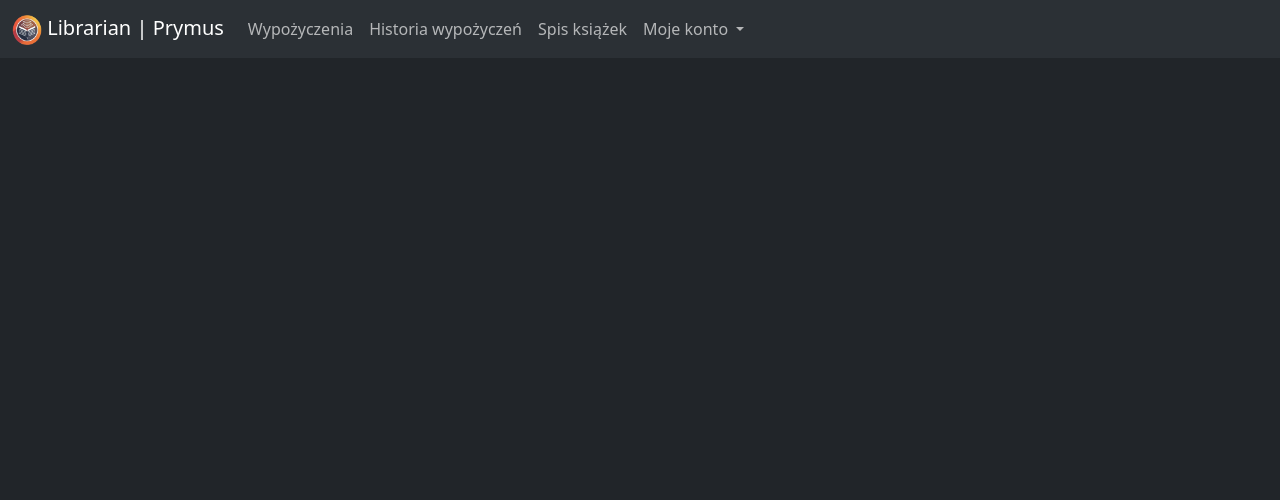
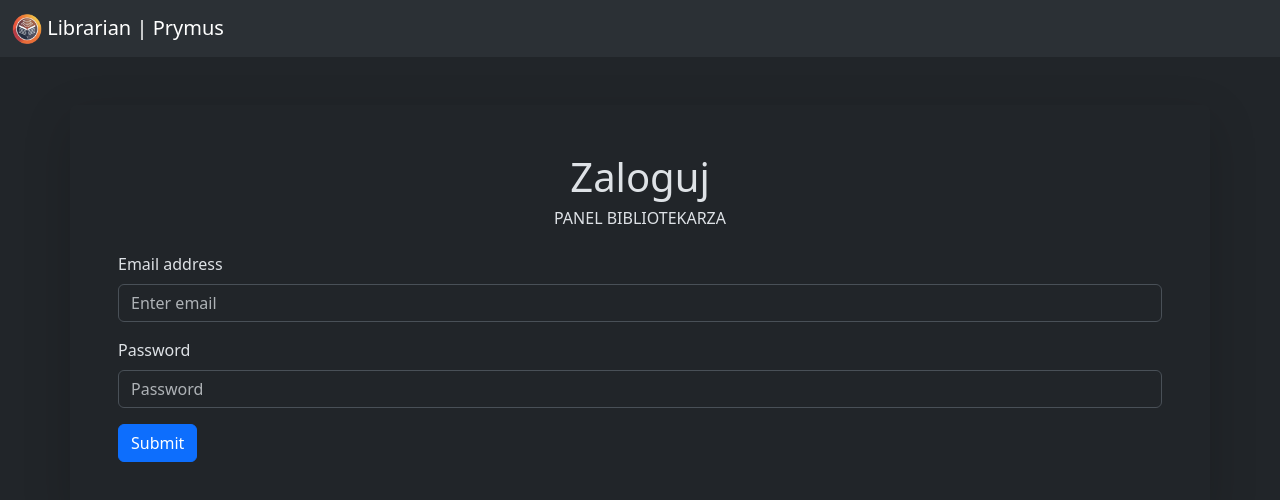
Before and after one commit to piotrpaska/librarian-web, a React (Create React App) app: page /login in a window 1280 px wide. Shown: the top 500 px of the page. Built offline with nearby package versions, Linux system fonts and the light colour scheme; no server answers.

Commit message:
Login sys

```diff
--- a/package.json
+++ b/package.json
@@ -10,11 +10,13 @@
     "bootstrap": "^5.3.3",
     "bootstrap-icons": "^1.11.3",
     "bootstrap-select": "^1.13.18",
+    "firebase": "^10.11.1",
     "jquery": "^3.7.1",
     "react": "^18.2.0",
     "react-bootstrap": "^2.10.2",
     "react-bootstrap-typeahead": "^6.3.2",
     "react-dom": "^18.2.0",
+    "react-firebase-hooks": "^5.1.1",
     "react-router-dom": "^6.22.3",
     "react-scripts": "5.0.1",
     "web-vitals": "^2.1.4"
--- a/public/index.html
+++ b/public/index.html
@@ -1,14 +1,12 @@
 <!DOCTYPE html>
 <html lang="en" data-bs-theme="dark">
+
 <head>
   <meta charset="utf-8" />
   <link rel="icon" href="%PUBLIC_URL%/favicon.ico" />
   <meta name="viewport" content="width=device-width, initial-scale=1" />
   <meta name="theme-color" content="#000000" />
-    <meta
-      name="description"
-      content="Web site created using create-react-app"
-    />
+  <meta name="description" content="Web site created using create-react-app" />
   <link rel="apple-touch-icon" href="%PUBLIC_URL%/logo192.png" />
   <!--
       manifest.json provides metadata used when your web app is installed on a
@@ -26,15 +24,16 @@
     -->
   <title>React App</title>
 </head>
+
 <body>
-    <noscript>You need to enable JavaScript to run this app.</noscript>
-    <nav class="navbar navbar-expand-lg bg-body-tertiary">
+  <nav class="navbar navbar-expand-lg bg-body-tertiary" id="navbar">
     <div class="container-fluid">
       <a class="navbar-brand" href="#" onclick="window.location.reload()">
         <img src="%PUBLIC_URL%/images/logo/logo.png" alt="" width="30" height="30">
         Librarian | Prymus
       </a>
-        <button class="navbar-toggler" type="button" data-bs-toggle="collapse" data-bs-target="#navbarSupportedContent" aria-controls="navbarSupportedContent" aria-expanded="false" aria-label="Toggle navigation">
+      <button class="navbar-toggler" type="button" data-bs-toggle="collapse" data-bs-target="#navbarSupportedContent"
+        aria-controls="navbarSupportedContent" aria-expanded="false" aria-label="Toggle navigation">
         <span class="navbar-toggler-icon"></span>
       </button>
       <div class="collapse navbar-collapse" id="navbarSupportedContent">
@@ -55,12 +54,24 @@
             <ul class="dropdown-menu">
               <li><a class="dropdown-item" href="#">Profil</a></li>
               <li><a class="dropdown-item" href="#">Ustawienia</a></li>
-                <li><hr class="dropdown-divider"></li>
-                <li><a class="dropdown-item" href="#">Wyloguj</a></li>
+              <li>
+                <hr class="dropdown-divider">
+              </li>
+              <li><a class="dropdown-item" id="logOutBtn">Wyloguj</a></li>
             </ul>
           </li>
         </ul>
       </div>
+    </div>
+  </nav>
+  <!-- It's only for login page -->
+  <nav class="navbar bg-body-tertiary" id="login-page-navbar" style="display: none;">
+    <div class="container-fluid">
+      <a class="navbar-brand" href="#">
+        <img src="%PUBLIC_URL%/images/logo/logo.png" alt="Logo" width="30" height="30"
+          class="d-inline-block align-text-top" />
+        Librarian | Prymus
+      </a>
     </div>
   </nav>
   <div id="root"></div>
--- a/src/App.js
+++ b/src/App.js
@@ -1,28 +1,77 @@
 import 'bootstrap/dist/css/bootstrap.min.css';
 import 'bootstrap/dist/js/bootstrap.bundle.min';
-import $ from 'jquery';
+import { onAuthStateChanged, signOut } from 'firebase/auth';
+import { useState, useEffect } from 'react';
+import { auth } from './components/firebase';
+import { Spinner, Container } from 'react-bootstrap';
 import {
   BrowserRouter as Router,
   Routes,
-  Route
+  Route,
+  Navigate
 } from "react-router-dom";
+
+import ProtectedRoute from './components/ProtectedRoute';
 
 // Import pages
 import Rents from './pages/Rents';
 import History from './pages/History';
 import Books from './pages/Books';
-
-$(document).ready(function () {
-  // Do something on start
-});
+import Login from './pages/Login';
 
 function App() {
+  const [user, setUser] = useState(null);
+  const [isLoading, setIsLoading] = useState(true);
+
+  useEffect(() => {
+    const unsubscribe = onAuthStateChanged(auth, (user) => {
+      if (user) {
+        setUser(user);
+        setIsLoading(false);
+        return;
+      }
+      setIsLoading(false);
+      setUser(null);
+    });
+
+    return () => unsubscribe();
+  }, []);
+
+  useEffect(() => {
+    if (user) {
+      document.getElementById('navbar').style.display = 'block';
+      document.getElementById('login-page-navbar').style.display = 'none';
+    } else {
+      document.getElementById('navbar').style.display = 'none';
+      document.getElementById('login-page-navbar').style.display = 'block';
+    }
+  }, [user]);
+
+  const handleSignOut = () => {
+    signOut(auth)
+  }
+
+  const signOutBtn = document.getElementById('logOutBtn');
+  if (signOutBtn) {
+    signOutBtn.addEventListener('click', handleSignOut);
+  }
+
+  if (isLoading) {
+    return (
+      <Container fluid='sm' className='text-center align-items-center mt-5 p-5 mb-5'>
+        <Spinner animation="border" size='lg' />
+      </Container>
+    );
+  }
+
   return (
     <Router>
       <Routes>
-        <Route path="/rents" element={<Rents />} />
-        <Route path="/history" element={<History />} />
-        <Route path="/books" element={<Books />} />
+        <Route path="/" element={<Navigate to="/login" />} />
+        <Route path="/login" element={<Login user={user} />} />
+        <Route path="/rents" element={<ProtectedRoute user={user}><Rents /></ProtectedRoute>} />
+        <Route path="/history" element={<ProtectedRoute user={user}><History /></ProtectedRoute>} />
+        <Route path="/books" element={<ProtectedRoute user={user}><Books /></ProtectedRoute>} />
       </Routes>
     </Router>
   );
--- /dev/null
+++ b/src/components/ProtectedRoute.js
@@ -0,0 +1,6 @@
+import React from "react";
+import { Navigate } from "react-router-dom";
+
+export default function ProtectedRoute({ children, user }) {
+  return user ? children : <Navigate to="/login" />;
+}
--- /dev/null
+++ b/src/components/firebase.js
@@ -0,0 +1,17 @@
+import { initializeApp } from 'firebase/app';
+import { getAuth } from 'firebase/auth';
+
+const firebaseConfig = {
+    apiKey: "AIzaSyDh6oXtKI2ZCxxai9Lgfn0Lt0a1T6EEuho",
+    authDomain: "librarian-dcc87.firebaseapp.com",
+    databaseURL: "https://librarian-dcc87-default-rtdb.europe-west1.firebasedatabase.app",
+    projectId: "librarian-dcc87",
+    storageBucket: "librarian-dcc87.appspot.com",
+    messagingSenderId: "678804120090",
+    appId: "1:678804120090:web:bbdaca27b9e236a4b227a3",
+    measurementId: "G-HPETRP6M98"
+};
+
+const app = initializeApp(firebaseConfig);
+export const auth = getAuth(app);
+export default auth;
--- /dev/null
+++ b/src/pages/Login.js
@@ -0,0 +1,69 @@
+import { useState, useEffect } from 'react';
+import { Button, Container, Form } from 'react-bootstrap';
+import {  signInWithEmailAndPassword   } from 'firebase/auth';
+import { auth } from '../components/firebase';
+import { Navigate, useNavigate } from 'react-router-dom'
+import { doc } from 'firebase/firestore';
+
+export default function Login({ user }) {
+  const navigate = useNavigate();
+  const [email, setEmail] = useState('');
+  const [password, setPassword] = useState('');
+  const [alert, setAlert] = useState([]);
+
+  useEffect(() => {
+    const alertsParent = document.getElementById('alerts');
+    if (alertsParent) {
+      alertsParent.innerHTML = '';
+      if (alert.length > 0) {
+        alertsParent.innerHTML = '';
+        if (alert.length > 0) {
+          const alertElement = document.createElement('div');
+          const alertNode = document.createTextNode(alert[1]);
+          alertsParent.appendChild(alertNode);
+          alertsParent.classList.add('alert', `alert-${alert[0]}`);
+          alertsParent.appendChild(alertElement);
+        }
+      }
+    }
+  }, [alert]);
+
+  const login = (e) => {
+    e.preventDefault();
+    setAlert([]);
+    signInWithEmailAndPassword(auth, email, password)
+      .then((userCredential) => {
+        console.log(userCredential.user)
+        navigate('/rents');
+      })
+      .catch((error) => {
+        setAlert(['danger', 'Nieprawidłowe dane logowania']);
+        setPassword('');
+      });
+  }
+
+  if (user) {
+    return <Navigate to='/rents' />
+  }
+
+  return (
+    <Container fluid='sm' className='text-center mt-5 shadow-lg p-5 mb-5 bg-dark rounded'>
+      <h1>Zaloguj</h1>
+      <h6>PANEL BIBLIOTEKARZA</h6>
+      <Container className='mt-4 mb-3' id='alerts'></Container>
+      <Form
+        className='text-start'
+      >
+        <Form.Group className='mb-3' controlId='loginEmail'>
+          <Form.Label>Email address</Form.Label>
+          <Form.Control type='email' placeholder='Enter email' value={email} onChange={(e) => setEmail(e.target.value)} required/>
+        </Form.Group>
+        <Form.Group className='mb-3' controlId='loginPassword'>
+          <Form.Label>Password</Form.Label>
+          <Form.Control type='password' placeholder='Password' value={password} onChange={(e) => setPassword(e.target.value)} required/>
+        </Form.Group>
+        <Button variant='primary' onClick={login}>Submit</Button>
+      </Form>
+    </Container>
+  )
+}
```
Also changed, not shown: 1 other file (tests, documents, lock files or other folders). Lines whose indentation alone changed are shown as unchanged.
